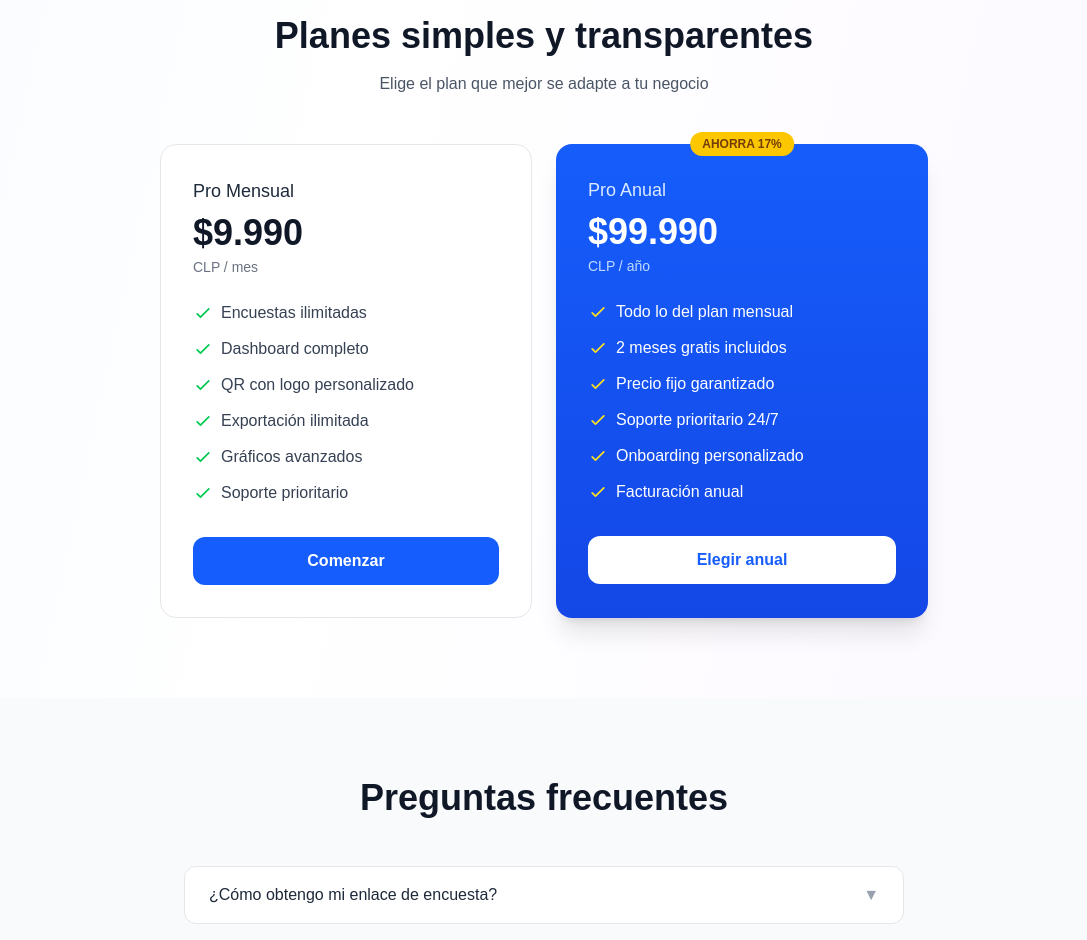
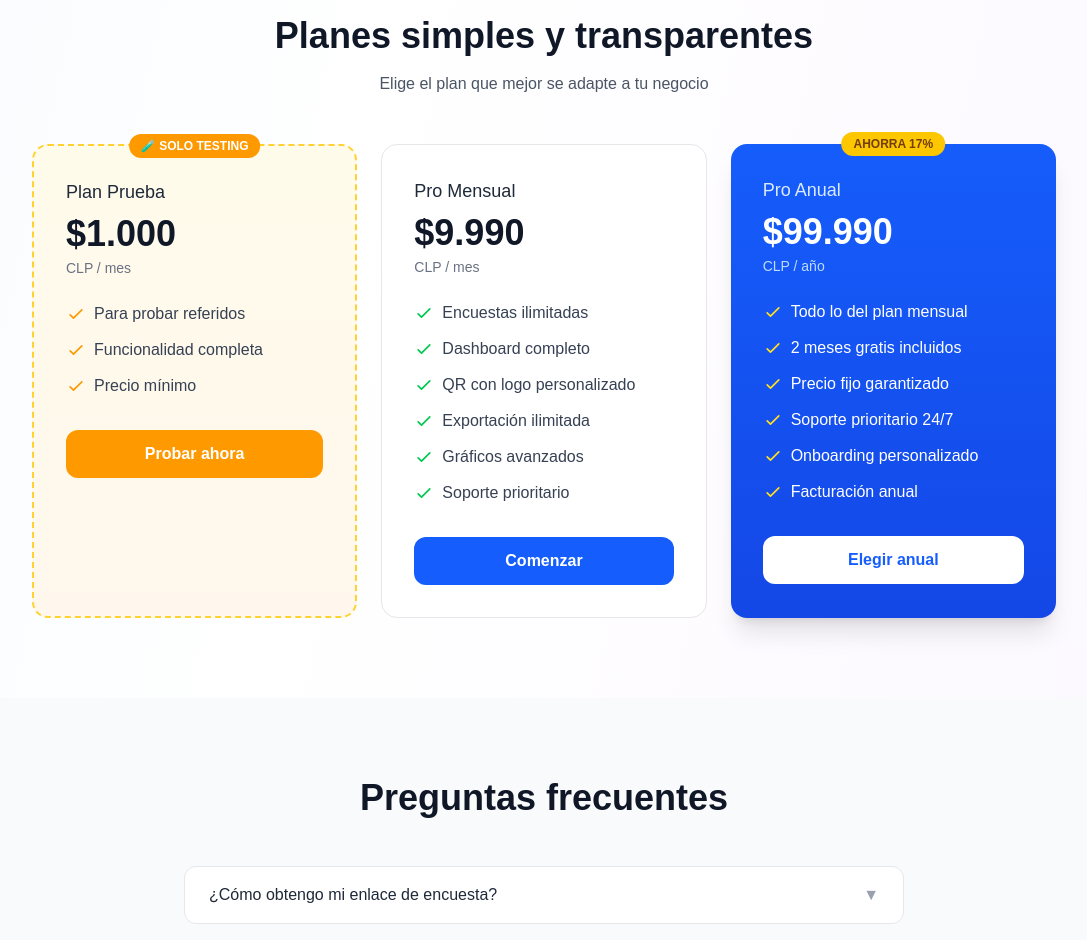
Before and after one commit to DiegoSalsa/SatisfaccionClientes, a Next.js app: page / in a window 1280 px wide. Shown: the part 3620-4560 px from the top of the page, without its empty margins (96-1183 px from the left). Built offline with nearby package versions, Linux system fonts and the light colour scheme.

Commit message:
feat: add  test plan for referral testing

```diff
--- a/app/page.tsx
+++ b/app/page.tsx
@@ -81,7 +81,7 @@ export default function Home() {
   const [email, setEmail] = useState("");
   const [submitted, setSubmitted] = useState(false);
   const [openFaq, setOpenFaq] = useState<number | null>(null);
-  const [checkoutPlan, setCheckoutPlan] = useState<'pro_mensual' | 'pro_anual' | null>(null);
+  const [checkoutPlan, setCheckoutPlan] = useState<'pro_mensual' | 'pro_anual' | 'test_plan' | null>(null);
 
   const handleSubmit = (e: React.FormEvent) => {
     e.preventDefault();
@@ -503,8 +503,42 @@ export default function Home() {
             initial="hidden"
             whileInView="visible"
             viewport={{ once: true }}
-            className="grid md:grid-cols-2 gap-6 max-w-3xl mx-auto"
+            className="grid md:grid-cols-3 gap-6 max-w-5xl mx-auto"
           >
+            {/* Plan Prueba - Solo para testing */}
+            <motion.div
+              variants={staggerItem}
+              whileHover={{ y: -5 }}
+              className="bg-gradient-to-b from-amber-50 to-orange-50 dark:from-amber-900/20 dark:to-orange-900/20 rounded-2xl p-8 border-2 border-dashed border-amber-300 dark:border-amber-700 relative"
+            >
+              <div className="absolute -top-3 left-1/2 -translate-x-1/2 bg-amber-500 text-white text-xs font-bold px-3 py-1 rounded-full">
+                🧪 SOLO TESTING
+              </div>
+              <div className="text-lg font-medium text-gray-800 dark:text-white mb-2">Plan Prueba</div>
+              <div className="text-4xl font-bold text-gray-900 dark:text-white mb-1">$1.000</div>
+              <div className="text-gray-500 dark:text-zinc-400 text-sm mb-6">CLP / mes</div>
+              <ul className="space-y-3 mb-8">
+                <li className="flex items-center gap-2 text-gray-700 dark:text-zinc-300">
+                  <svg className="w-5 h-5 text-amber-500" fill="none" stroke="currentColor" viewBox="0 0 24 24"><path strokeLinecap="round" strokeLinejoin="round" strokeWidth={2} d="M5 13l4 4L19 7" /></svg>
+                  Para probar referidos
+                </li>
+                <li className="flex items-center gap-2 text-gray-700 dark:text-zinc-300">
+                  <svg className="w-5 h-5 text-amber-500" fill="none" stroke="currentColor" viewBox="0 0 24 24"><path strokeLinecap="round" strokeLinejoin="round" strokeWidth={2} d="M5 13l4 4L19 7" /></svg>
+                  Funcionalidad completa
+                </li>
+                <li className="flex items-center gap-2 text-gray-700 dark:text-zinc-300">
+                  <svg className="w-5 h-5 text-amber-500" fill="none" stroke="currentColor" viewBox="0 0 24 24"><path strokeLinecap="round" strokeLinejoin="round" strokeWidth={2} d="M5 13l4 4L19 7" /></svg>
+                  Precio mínimo
+                </li>
+              </ul>
+              <button
+                onClick={() => setCheckoutPlan('test_plan')}
+                className="block w-full text-center bg-amber-500 hover:bg-amber-600 text-white py-3 rounded-xl font-semibold transition-colors cursor-pointer"
+              >
+                Probar ahora
+              </button>
+            </motion.div>
+
             {/* Pro Mensual */}
             <motion.div
               variants={staggerItem}
@@ -762,8 +796,16 @@ export default function Home() {
         isOpen={checkoutPlan !== null}
         onClose={() => setCheckoutPlan(null)}
         planId={checkoutPlan || 'pro_mensual'}
-        planName={checkoutPlan === 'pro_anual' ? 'Pro Anual' : 'Pro Mensual'}
-        planPrice={checkoutPlan === 'pro_anual' ? '$99.990 CLP/año' : '$9.990 CLP/mes'}
+        planName={
+          checkoutPlan === 'pro_anual' ? 'Pro Anual' :
+          checkoutPlan === 'test_plan' ? 'Plan Prueba' :
+          'Pro Mensual'
+        }
+        planPrice={
+          checkoutPlan === 'pro_anual' ? '$99.990 CLP/año' :
+          checkoutPlan === 'test_plan' ? '$1.000 CLP/mes' :
+          '$9.990 CLP/mes'
+        }
       />
     </div>
   );
--- a/components/CheckoutModal.tsx
+++ b/components/CheckoutModal.tsx
@@ -2,7 +2,7 @@
 
 import { useState } from 'react';
 
-type PlanId = 'pro_mensual' | 'pro_anual';
+type PlanId = 'pro_mensual' | 'pro_anual' | 'test_plan';
 
 interface CheckoutModalProps {
   isOpen: boolean;
--- a/lib/mercadopago.ts
+++ b/lib/mercadopago.ts
@@ -26,6 +26,14 @@ export const PLANES = {
     tipo_frecuencia: 'months' as const,
     descripcion: 'Plan Pro - Cobro anual (ahorra 17%)',
   },
+  test_plan: {
+    id: 'test_plan',
+    nombre: 'Plan Prueba',
+    precio: 1000,
+    frecuencia: 1,
+    tipo_frecuencia: 'months' as const,
+    descripcion: 'Plan de prueba - Solo para testing',
+  },
 } as const;
 
 export type PlanId = keyof typeof PLANES;
```
